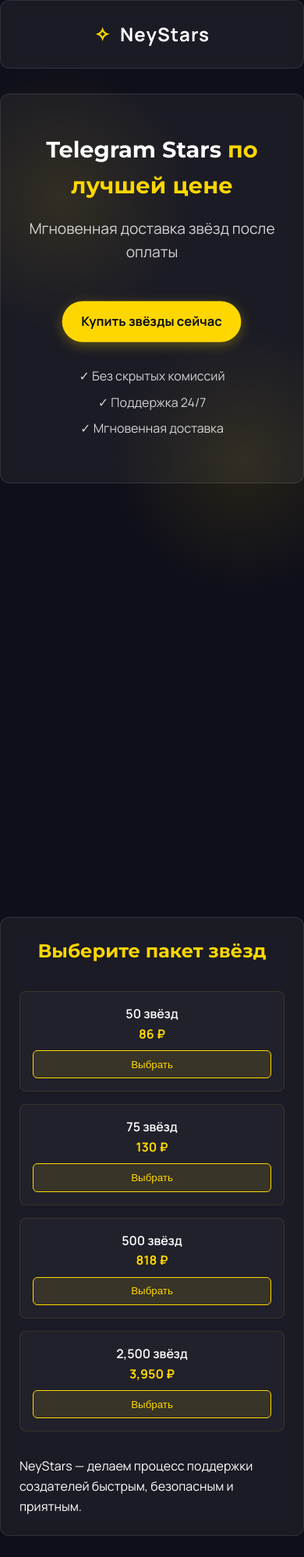
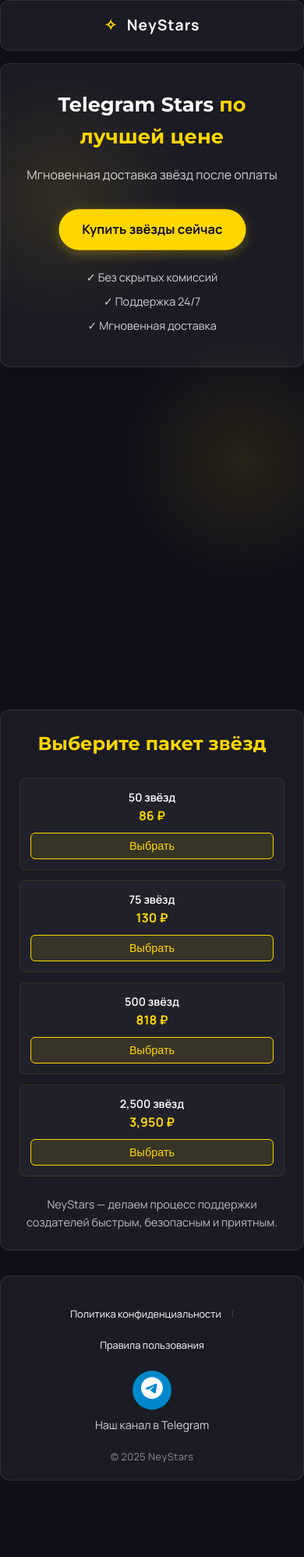
Before and after one commit to dimkabrk/neystars, a plain HTML site: page index.html in a window 390 px wide. Shown: the top 1997 px of the page at 78% size. After the commit the page ends 1899 px from the top, so only its background shows below. Drawn offline with Linux system fonts and the light colour scheme.

Commit message:
Update style.css

```diff
--- a/style.css
+++ b/style.css
@@ -1,4 +1,3 @@
-/* Основные настройки */
 :root {
   --main-font: 'Manrope', sans-serif;
   --accent-font: 'Montserrat', sans-serif;
@@ -20,9 +19,9 @@ body {
   background: var(--dark);
   min-height: 100vh;
   line-height: 1.6;
+  overflow-x: hidden;
 }
 
-/* Фон со звёздами */
 .stars-bg {
   position: fixed;
   top: 0;
@@ -36,7 +35,6 @@ body {
   z-index: -1;
 }
 
-/* Стиль "стекло" */
 .glass {
   background: var(--glass);
   backdrop-filter: blur(10px);
@@ -44,40 +42,38 @@ body {
   border-radius: 12px;
 }
 
-/* Шапка */
 header {
-  padding: 1.5rem 2rem;
+  padding: 1rem;
   display: flex;
   justify-content: center;
   align-items: center;
-  margin-bottom: 2rem;
+  margin-bottom: 1rem;
 }
 
 .logo {
   display: flex;
   align-items: center;
   gap: 0.75rem;
-  font-size: 1.5rem;
+  font-size: 1.2rem;
   letter-spacing: 1px;
   font-weight: 700;
 }
 
 .logo-icon {
   color: var(--accent);
-  font-size: 1.5rem;
+  font-size: 1.2rem;
 }
 
-/* Главная секция */
 .hero {
   text-align: center;
-  padding: 4rem 2rem;
+  padding: 2rem 1rem;
   max-width: 800px;
   margin: 0 auto;
 }
 
 .hero h1 {
   font-family: var(--accent-font);
-  font-size: 3rem;
+  font-size: 2rem;
   margin-bottom: 1rem;
 }
 
@@ -86,23 +82,23 @@ header {
 }
 
 .subtitle {
-  font-size: 1.2rem;
+  font-size: 1rem;
   opacity: 0.8;
-  margin-bottom: 2rem;
+  margin-bottom: 1.5rem;
 }
 
 .cta-container {
-  margin-top: 3rem;
+  margin-top: 2rem;
 }
 
 .cta-btn {
   display: inline-block;
   background: var(--accent);
   color: var(--dark);
-  padding: 1rem 2.5rem;
+  padding: 0.8rem 1.8rem;
   border-radius: 50px;
   font-weight: 700;
-  font-size: 1.2rem;
+  font-size: 1rem;
   text-decoration: none;
   transition: all 0.3s;
   box-shadow: 0 4px 15px rgba(255, 215, 0, 0.3);
@@ -114,19 +110,19 @@ header {
 }
 
 .benefits {
-  margin-top: 2rem;
+  margin-top: 1.5rem;
   color: rgba(255, 255, 255, 0.8);
+  font-size: 0.9rem;
 }
 
 .benefits p {
   margin-bottom: 0.5rem;
 }
 
-/* Секция покупки */
 .purchase-section {
   max-width: 600px;
-  margin: 3rem auto;
-  padding: 2rem;
+  margin: 2rem auto;
+  padding: 1.5rem;
 }
 
 .purchase-section h2 {
@@ -134,18 +130,19 @@ header {
   margin-bottom: 1.5rem;
   font-family: var(--accent-font);
   color: var(--accent);
+  font-size: 1.5rem;
 }
 
 .package-list {
-  margin: 2rem 0;
+  margin: 1.5rem 0;
 }
 
 .package-item {
   display: flex;
   justify-content: space-between;
   align-items: center;
-  padding: 1rem;
-  margin-bottom: 1rem;
+  padding: 0.8rem;
+  margin-bottom: 0.8rem;
   background: rgba(255, 255, 255, 0.03);
   border: 1px solid rgba(255, 215, 0, 0.1);
   border-radius: 8px;
@@ -164,31 +161,33 @@ header {
 
 .stars-count {
   font-weight: 600;
+  font-size: 0.9rem;
 }
 
 .stars-price {
   color: var(--accent);
   font-weight: 700;
+  font-size: 1rem;
 }
 
 .buy-btn {
   background: rgba(255, 215, 0, 0.1);
   color: var(--accent);
   border: 1px solid var(--accent);
-  padding: 0.6rem 1.5rem;
+  padding: 0.5rem 1.2rem;
   border-radius: 6px;
   cursor: pointer;
   transition: all 0.3s;
+  font-size: 0.9rem;
 }
 
 .buy-btn:hover {
   background: rgba(255, 215, 0, 0.2);
 }
 
-/* Форма заказа */
 .order-form {
-  padding: 2rem;
-  margin-top: 2rem;
+  padding: 1.5rem;
+  margin-top: 1.5rem;
   animation: fadeIn 0.5s ease;
 }
 
@@ -199,11 +198,12 @@ header {
 
 .order-form h3 {
   text-align: center;
-  margin-bottom: 1.5rem;
+  margin-bottom: 1rem;
+  font-size: 1.2rem;
 }
 
 .form-group {
-  margin-bottom: 1.5rem;
+  margin-bottom: 1.2rem;
   position: relative;
 }
 
@@ -211,15 +211,17 @@ header {
   display: block;
   margin-bottom: 0.5rem;
   font-weight: 600;
+  font-size: 0.9rem;
 }
 
 .form-group input {
   width: 100%;
-  padding: 0.8rem;
+  padding: 0.7rem;
   background: rgba(255, 255, 255, 0.05);
   border: 1px solid rgba(255, 255, 255, 0.1);
   border-radius: 6px;
   color: white;
+  font-size: 0.9rem;
 }
 
 .error-message {
@@ -234,17 +236,18 @@ input.error {
 }
 
 .selected-package {
-  margin: 1.5rem 0;
-  padding: 1rem;
+  margin: 1.2rem 0;
+  padding: 0.8rem;
   background: rgba(255, 215, 0, 0.05);
   border: 1px solid rgba(255, 215, 0, 0.2);
   border-radius: 6px;
   font-weight: 600;
+  font-size: 0.9rem;
 }
 
 .payment-btn {
   width: 100%;
-  padding: 1rem;
+  padding: 0.8rem;
   background: var(--accent);
   color: var(--dark);
   border: none;
@@ -252,6 +255,9 @@ input.error {
   font-weight: 600;
   cursor: pointer;
   transition: all 0.3s;
+  font-size: 0.9rem;
+  position: relative;
+  height: 40px;
 }
 
 .payment-btn:hover {
@@ -259,15 +265,13 @@ input.error {
   box-shadow: 0 5px 15px rgba(255, 215, 0, 0.3);
 }
 
-/* Инструкция к заказу */
-
 .payment-notice {
   display: flex;
   align-items: center;
   background: rgba(255, 215, 0, 0.1);
   border-left: 3px solid var(--accent);
-    padding: 12px 15px;
-    margin: 15px 0;
+  padding: 10px 12px;
+  margin: 12px 0;
   border-radius: 4px;
 }
 
@@ -277,25 +281,25 @@ input.error {
   justify-content: center;
   background: var(--accent);
   color: var(--dark);
-    width: 24px;
-    height: 24px;
+  width: 20px;
+  height: 20px;
   border-radius: 50%;
   font-weight: bold;
-    margin-right: 12px;
+  margin-right: 10px;
   flex-shrink: 0;
+  font-size: 0.8rem;
 }
 
 .payment-notice p {
   margin: 0;
-    font-size: 0.9rem;
+  font-size: 0.8rem;
   color: rgba(255, 255, 255, 0.9);
 }
 
-/* Подвал */
 .footer-content {
   max-width: 800px;
   margin: 0 auto;
-  padding: 1.5rem;
+  padding: 1.2rem;
   text-align: center;
 }
 
@@ -303,16 +307,17 @@ input.error {
   display: flex;
   justify-content: center;
   align-items: center;
-  gap: 1rem;
-  margin: 1.5rem 0;
+  gap: 0.8rem;
+  margin: 1rem 0;
+  flex-wrap: wrap;
 }
 
 .footer-link {
   color: var(--light);
   text-decoration: none;
-  font-size: 0.9rem;
+  font-size: 0.8rem;
   position: relative;
-  padding: 0.3rem 0;
+  padding: 0.2rem 0;
   transition: all 0.3s ease;
 }
 
@@ -320,81 +325,61 @@ input.error {
   color: var(--accent);
 }
 
-.footer-link::after {
-  content: '';
-  position: absolute;
-  bottom: 0;
-  left: 0;
-  width: 0;
-  height: 1px;
-  background: var(--accent);
-  transition: width 0.3s ease;
-}
-
-.footer-link:hover::after {
-  width: 100%;
-}
-
 .link-divider {
   color: rgba(255, 255, 255, 0.2);
-  font-size: 0.9rem;
+  font-size: 0.8rem;
 }
 
 .copyright {
   color: rgba(255, 255, 255, 0.5);
-  font-size: 0.85rem;
+  font-size: 0.8rem;
   letter-spacing: 0.5px;
+  margin-top: 1rem;
 }
 
-/* Анимация кнопок */
-.btn-click {
-  animation: clickEffect 0.3s;
+.telegram-container {
+  margin: 1.2rem 0;
+  display: flex;
+  flex-direction: column;
+  align-items: center;
 }
 
-@keyframes clickEffect {
-  0% { transform: scale(1); }
-  50% { transform: scale(0.95); }
-  100% { transform: scale(1); }
+.telegram-badge {
+  width: 50px;
+  height: 50px;
+  background: #0088cc;
+  border-radius: 50%;
+  display: flex;
+  justify-content: center;
+  align-items: center;
+  margin-bottom: 0.5rem;
+  transition: transform 0.3s;
 }
 
-/* Анимация пульсации */
-.pulse {
-  animation: pulse 2s infinite;
+.telegram-badge:hover {
+  transform: scale(1.1);
 }
 
-@keyframes pulse {
-  0% { transform: scale(1); }
-  50% { transform: scale(1.03); }
-  100% { transform: scale(1); }
+.telegram-icon {
+  color: white;
+  font-size: 1.8rem;
 }
 
-/* Адаптивность */
-@media (max-width: 768px) {
-  .hero h1 {
-    font-size: 2.2rem;
+.telegram-text {
+  font-size: 0.9rem;
+  color: rgba(255, 255, 255, 0.8);
 }
 
-  .hero {
-    padding: 3rem 1.5rem;
-  }
-
-  .purchase-section {
-    padding: 1.5rem;
-  }
-
-  .footer-links {
-    flex-wrap: wrap;
-  }
+.footer-note {
+  text-align: center;
+  margin-top: 1.5rem;
+  font-size: 0.9rem;
+  color: rgba(255, 255, 255, 0.7);
 }
 
 @media (max-width: 480px) {
   .hero h1 {
-    font-size: 1.8rem;
-  }
-
-  .cta-btn {
-    padding: 0.8rem 1.5rem;
-    font-size: 1rem;
+    font-size: 1.6rem;
   }
 
   .package-item {
@@ -406,4 +391,47 @@ input.error {
   .buy-btn {
     width: 100%;
   }
+
+  iframe {
+    height: 400px;
   }
+}
+
+/* Анимации */
+@keyframes pulse {
+  0% { transform: scale(1); }
+  50% { transform: scale(1.03); }
+  100% { transform: scale(1); }
+}
+
+.pulse {
+  animation: pulse 2s infinite;
+}
+
+.btn-click {
+  animation: clickEffect 0.3s;
+}
+
+@keyframes clickEffect {
+  0% { transform: scale(1); }
+  50% { transform: scale(0.95); }
+  100% { transform: scale(1); }
+}
+
+/* Стили для состояния загрузки */
+#submitSpinner {
+  display: none;
+  position: absolute;
+  left: 0;
+  right: 0;
+  top: 50%;
+  transform: translateY(-50%);
+}
+
+.payment-btn.loading #submitText {
+  visibility: hidden;
+}
+
+.payment-btn.loading #submitSpinner {
+  display: block;
+}
```
Lines whose indentation alone changed are shown as unchanged.
